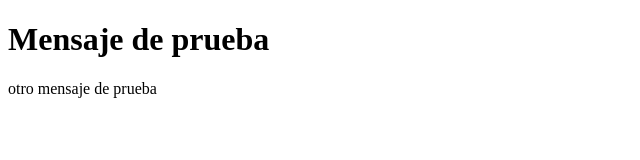
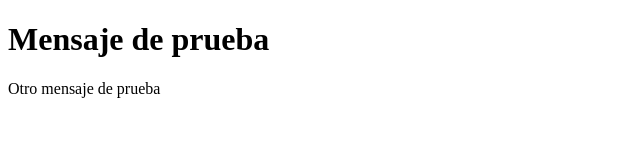
Before and after one commit to Bethanova182/demoGithub, a plain HTML site: page index.html in a window 1280 px wide. Shown: the full height of the page, 0-640 px from the left. Drawn offline with Linux system fonts and the light colour scheme.

Commit message:
Update index.html porque faltaba una mayúscula

```diff
--- a/index.html
+++ b/index.html
@@ -7,6 +7,6 @@
 </head>
 <body>
     <h1>Mensaje de prueba</h1>
-    <p>otro mensaje de prueba</p>
+    <p>Otro mensaje de prueba</p>
 </body>
 </html>
```
